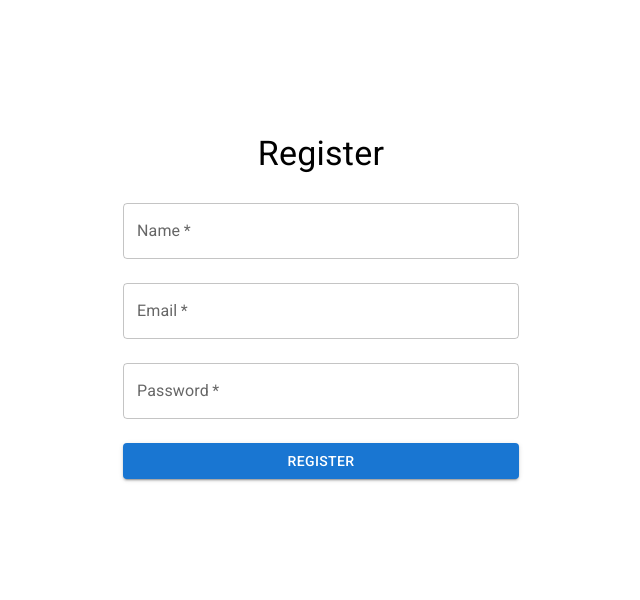
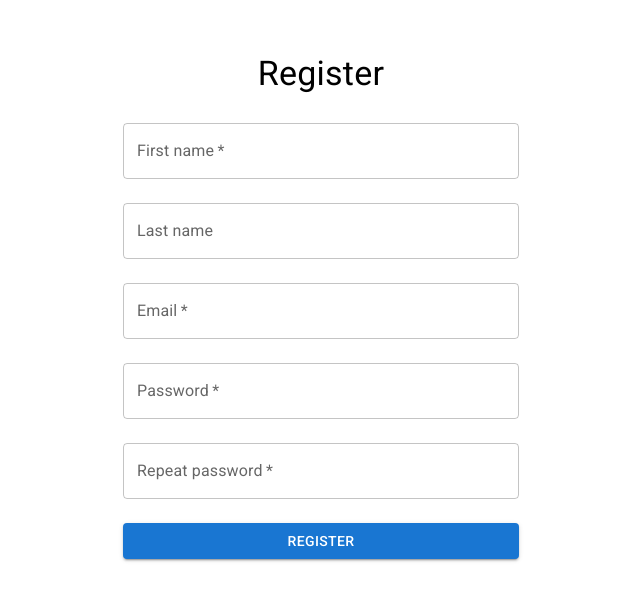
Before and after one commit to riccardo-giovarelli/money-super-hero, a React (Vite) app in the folder frontend/: page /register in a window 1280 px wide. Shown: the part 102-702 px from the top of the page, without its empty margins (319-959 px from the left). Built offline with nearby package versions, Linux system fonts and the light colour scheme.

Commit message:
feat: New features for register form - Handler for form changes - Password validation

```diff
--- a/frontend/package.json
+++ b/frontend/package.json
@@ -19,6 +19,7 @@
     "axios": "^1.7.9",
     "react": "^18.3.1",
     "react-dom": "^18.3.1",
+    "react-password-checklist": "^1.8.1",
     "react-router": "^7.1.1"
   },
   "devDependencies": {
--- a/frontend/src/pages/authentication/register/Register.tsx
+++ b/frontend/src/pages/authentication/register/Register.tsx
@@ -1,11 +1,51 @@
-import React from 'react';
+import React, { useState } from 'react';
+import PasswordChecklist from 'react-password-checklist';
 
 import { Box, Button, TextField, Typography } from '@mui/material';
 
+
 const Register = () => {
+  const [firstName, setFirstName] = useState<string>('');
+  const [lastName, setLastName] = useState<string>('');
+  const [email, setEmail] = useState<string>('');
+  const [password, setPassword] = useState<string>('');
+  const [rePassword, setRePassword] = useState<string>('');
+
+  /**
+   * @function handleSubmit
+   *
+   * @description Handle the submit of the register form
+   * @param event Submit event of form
+   */
   const handleSubmit = (event: React.FormEvent<HTMLFormElement>) => {
     event.preventDefault();
     // Handle form submission logic here
+  };
+
+  /**
+   * @function handleFormChange
+   *
+   * @description Handle changes of form fields
+   * @param event Change event of fields
+   */
+  const handleFormChange = (event: React.FormEvent<HTMLInputElement | HTMLTextAreaElement>) => {
+    switch ((event.target as HTMLInputElement).id) {
+      case 'first-name':
+        setFirstName((event.target as HTMLInputElement).value);
+        break;
+      case 'last-name':
+        setLastName((event.target as HTMLInputElement).value);
+        break;
+      case 'email-name':
+        setEmail((event.target as HTMLInputElement).value);
+        break;
+      case 'password':
+        setPassword((event.target as HTMLInputElement).value);
+        break;
+      case 're-password':
+        setRePassword((event.target as HTMLInputElement).value);
+        break;
+    }
   };
 
   return (
@@ -14,9 +54,69 @@ const Register = () => {
         Register
       </Typography>
       <form onSubmit={handleSubmit}>
-        <TextField label='Name' variant='outlined' margin='normal' required fullWidth />
-        <TextField label='Email' variant='outlined' margin='normal' required fullWidth type='email' />
-        <TextField label='Password' variant='outlined' margin='normal' required fullWidth type='password' />
+        <TextField
+          id='first-name'
+          label='First name'
+          onChange={handleFormChange}
+          value={firstName}
+          variant='outlined'
+          margin='normal'
+          required
+          fullWidth
+        />
+        <TextField
+          id='last-name'
+          label='Last name'
+          onChange={handleFormChange}
+          value={lastName}
+          variant='outlined'
+          margin='normal'
+          fullWidth
+        />
+        <TextField
+          id='email'
+          label='Email'
+          onChange={handleFormChange}
+          value={email}
+          variant='outlined'
+          margin='normal'
+          required
+          fullWidth
+          type='email'
+        />
+        <TextField
+          id='password'
+          label='Password'
+          onChange={handleFormChange}
+          value={password}
+          variant='outlined'
+          margin='normal'
+          required
+          fullWidth
+          type='password'
+        />
+        <TextField
+          id='re-password'
+          label='Repeat password'
+          onChange={handleFormChange}
+          value={rePassword}
+          variant='outlined'
+          margin='normal'
+          required
+          fullWidth
+          type='password'
+        />
+        {password.length > 0 && (
+          <PasswordChecklist
+            rules={['minLength', 'specialChar', 'number', 'capital', 'match']}
+            minLength={5}
+            value={password}
+            valueAgain={rePassword}
+            onChange={(isValid) => {
+              console.log(isValid);
+            }}
+          />
+        )}
         <Button type='submit' fullWidth variant='contained' color='primary' sx={{ mt: 2 }}>
           Register
         </Button>
```
Also changed, not shown: 2 other files (tests, documents, lock files or other folders).
